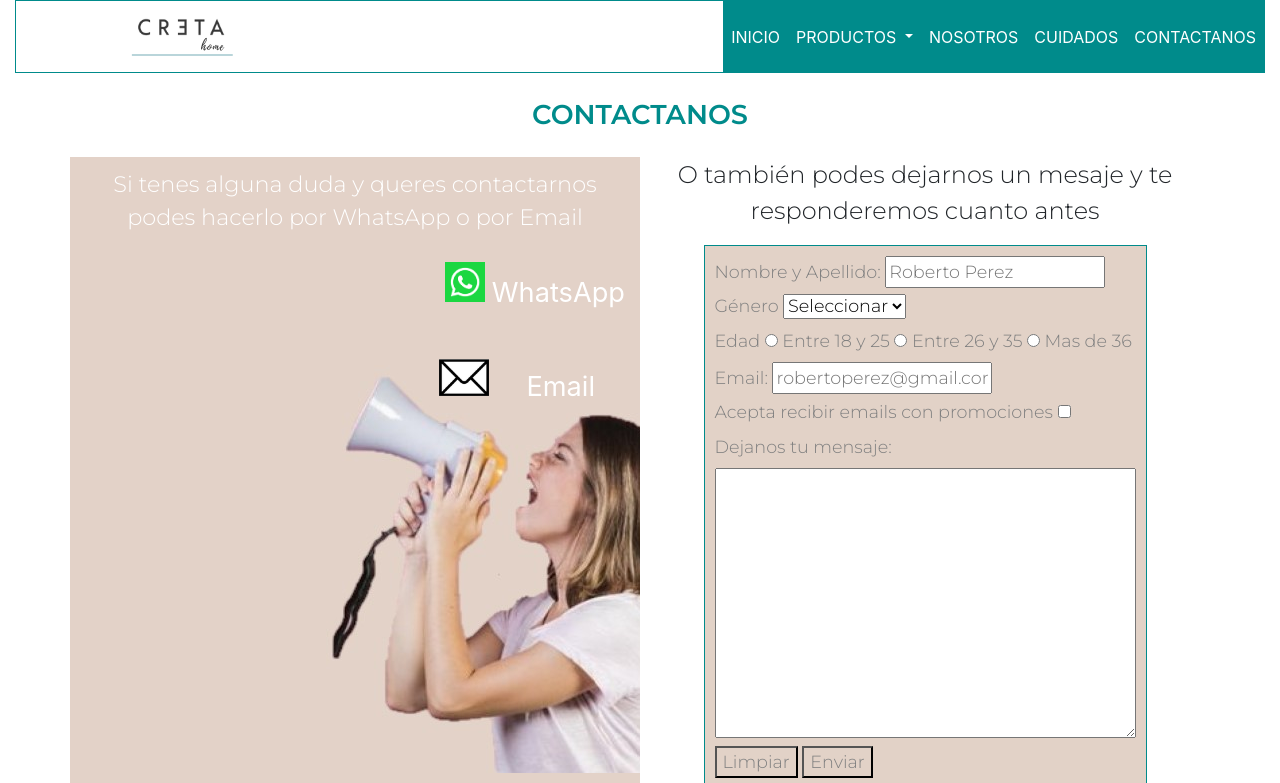
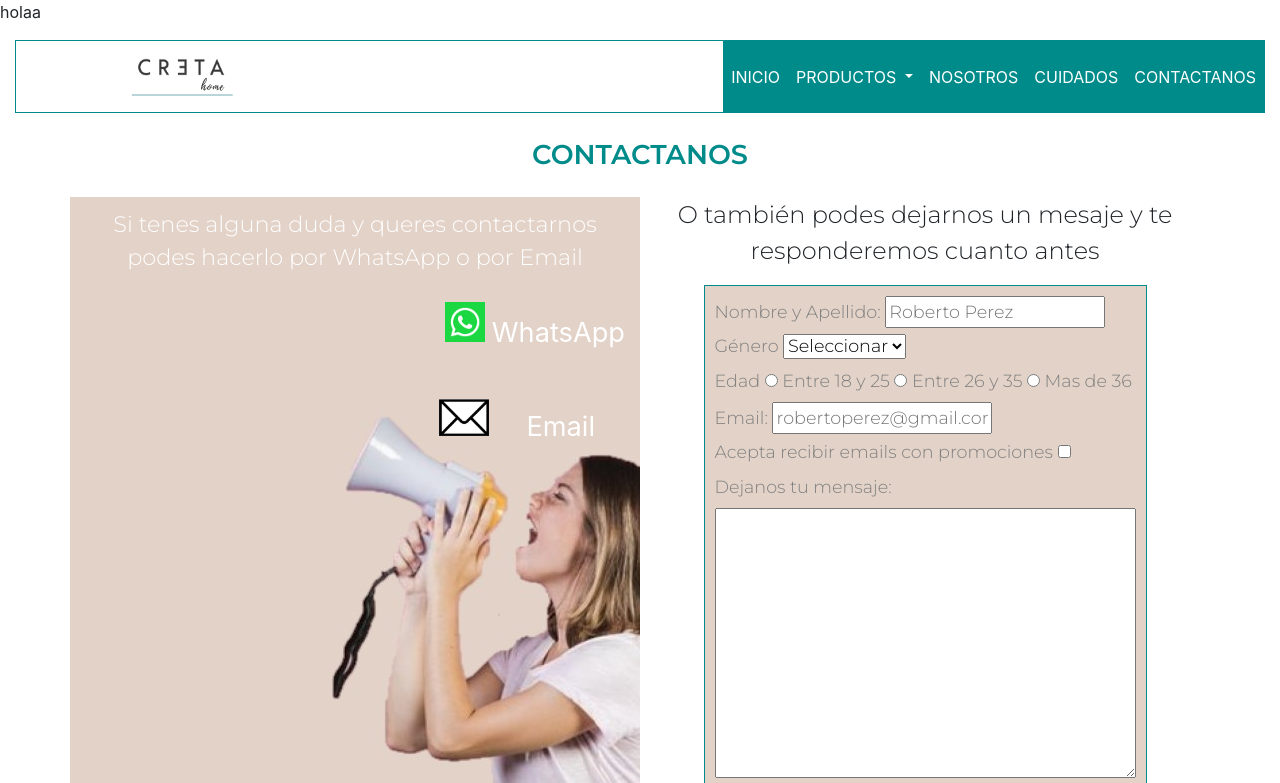
Before and after one commit to florenciaMartinez/trabajoCoder, a website: page contactanos.html in a window 1280 px wide. Shown: the top 783 px of the page. Drawn offline with nearby package versions, Linux system fonts and the light colour scheme.

Commit message:
modifique main de contactos.html y cuidados.html

```diff
--- a/contactanos.html
+++ b/contactanos.html
@@ -28,6 +28,7 @@
 
 <body>
 	<!-- pongo lo que va en el nav -->
+	<p>holaa		</p>
 	<header class="container-fluid">
 		<nav class="navbar navbar-expand-lg navbar-white bg-white contenedorNav">
 			<a class="navbar-brand logoNav" href="index.html">
```
Also changed, not shown: cuidados.html (+1 -0 lines).
